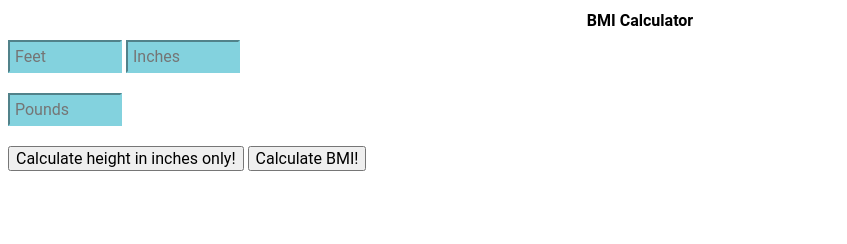
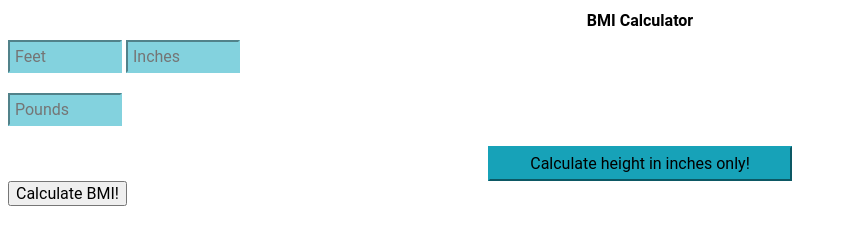
Before and after one commit to amorles/apcsp-bmi-calculator, a plain HTML site: page index.html in a window 1280 px wide. Shown: the whole page, without its empty margins (0-847 px from the left). Drawn offline with Linux system fonts and the light colour scheme.

Commit message:
Update style.css

```diff
--- a/style.css
+++ b/style.css
@@ -25,7 +25,7 @@ h1{
   label {
       margin-bottom: 20px;
   }
-#calculate{
+#calculateH, #caclulateB{
   background-color: #17a2b8;
   border-color: #17a2b8;
   font-family: Roboto, sans-serif;
```
